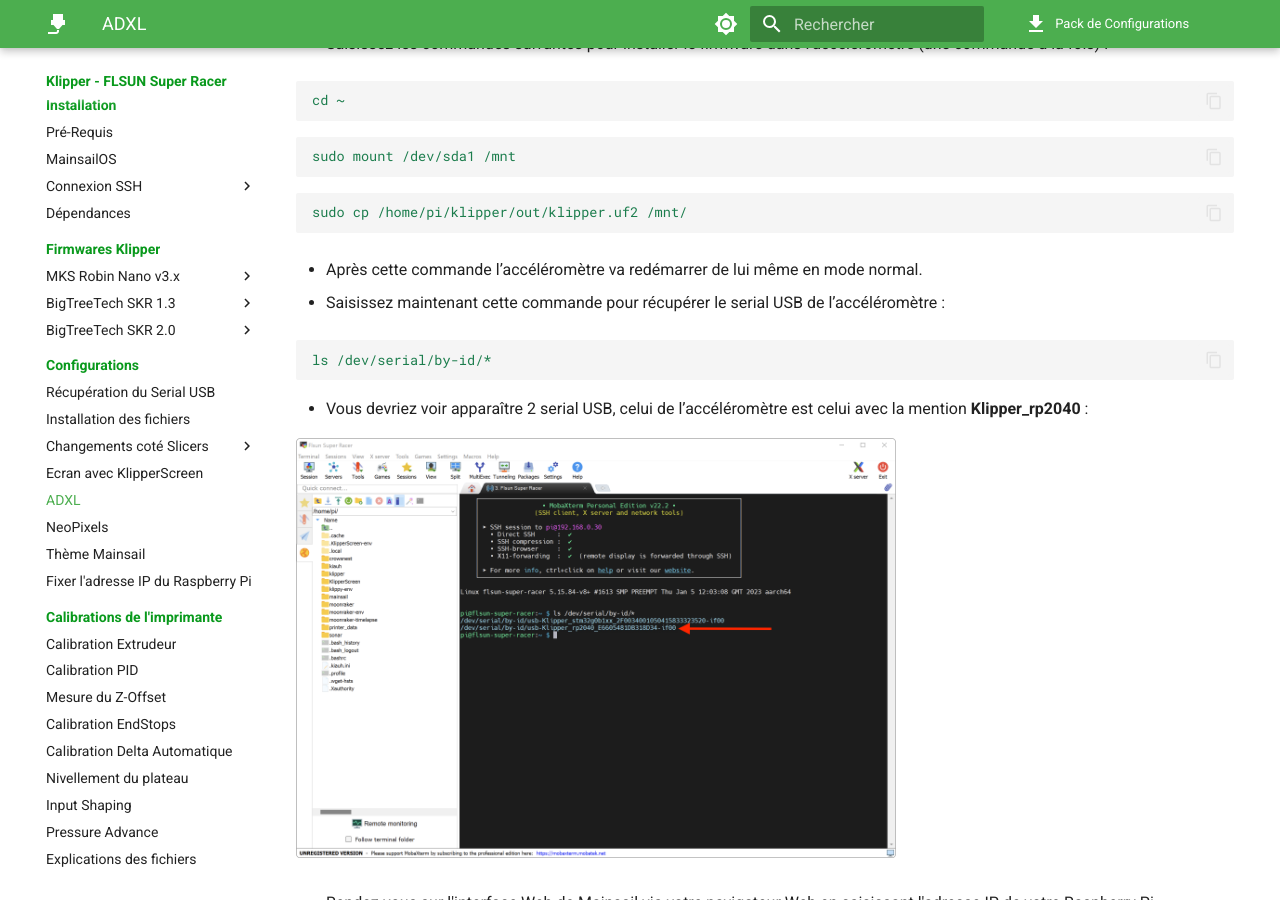
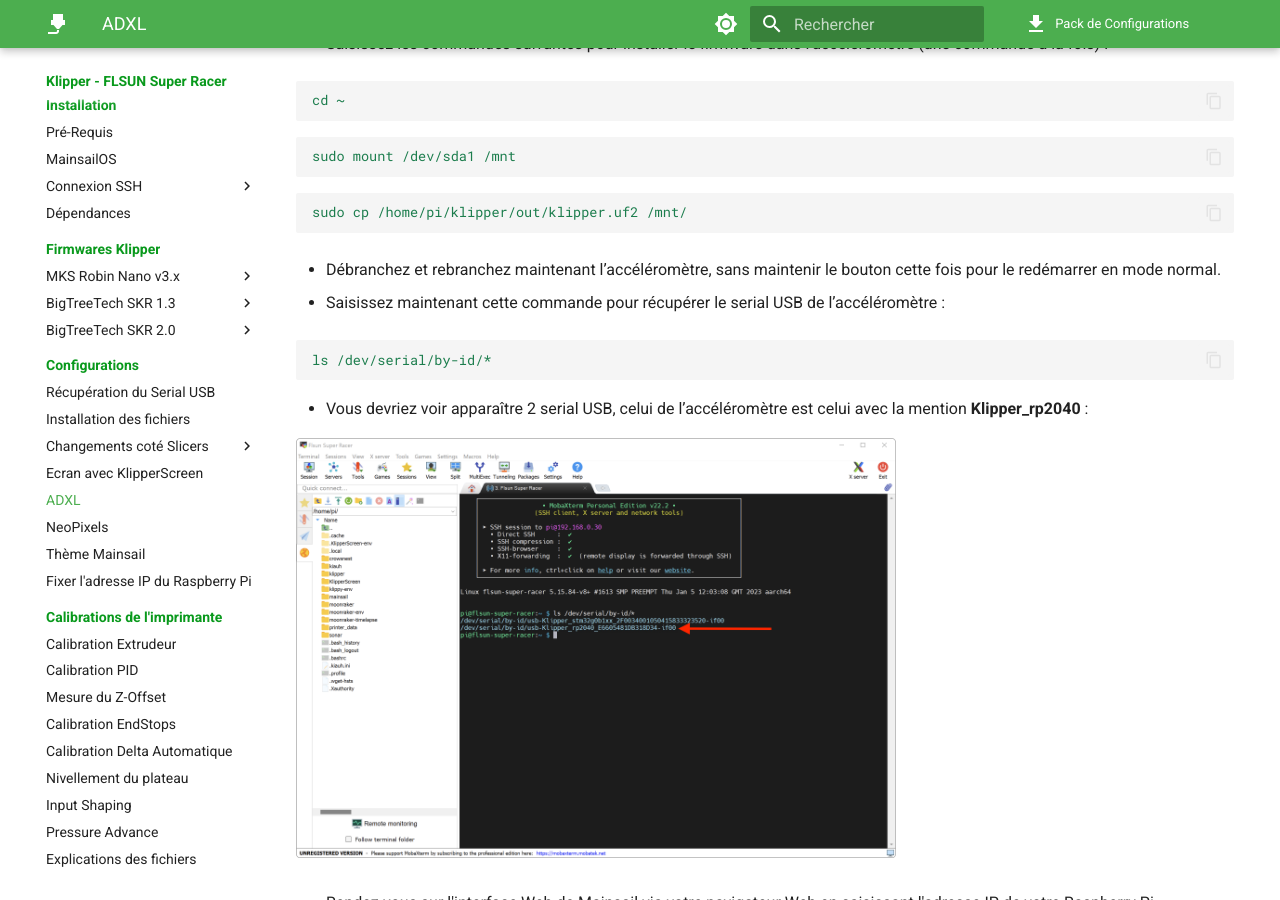
Before and after one commit to Guilouz/Klipper-Flsun-Super-Racer, an MkDocs documentation site: the page built from docs/configurations/adxl.md, in a window 1280 px wide and 900 px high, scrolled down 1831 px. Built offline with MkDocs 1.6.1 and Material for MkDocs 9.7.7, drawn with Linux system fonts in a browser that asks for light colours; comment, search, counter and statistics services are not loaded.

Commit message:
Update adxl.md

````diff
--- a/docs/configurations/adxl.md
+++ b/docs/configurations/adxl.md
@@ -81,7 +81,7 @@
 sudo cp /home/pi/klipper/out/klipper.uf2 /mnt/
 ```
 
-- Après cette commande l’accéléromètre va redémarrer de lui même en mode normal.
+- Débranchez et rebranchez maintenant l’accéléromètre, sans maintenir le bouton cette fois pour le redémarrer en mode normal.
 
 - Saisissez maintenant cette commande pour récupérer le serial USB de l’accéléromètre :
 
````
